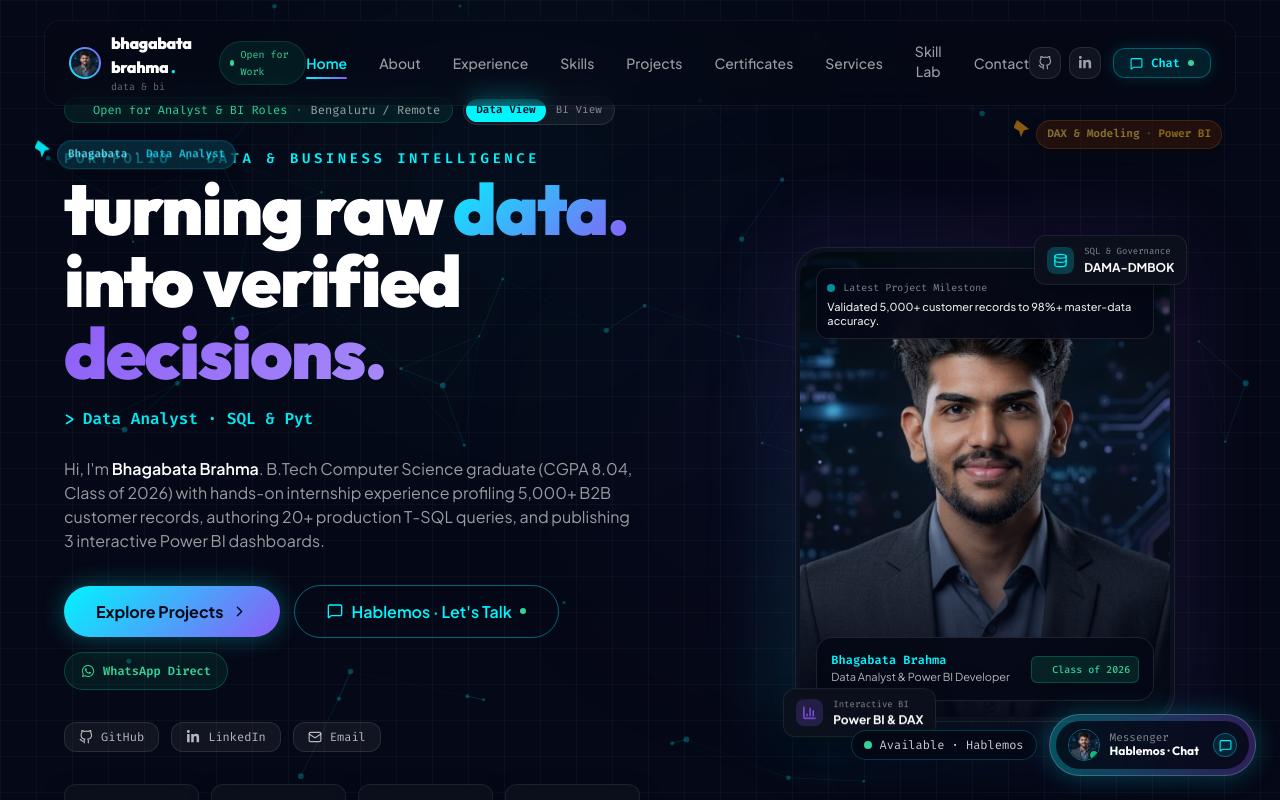
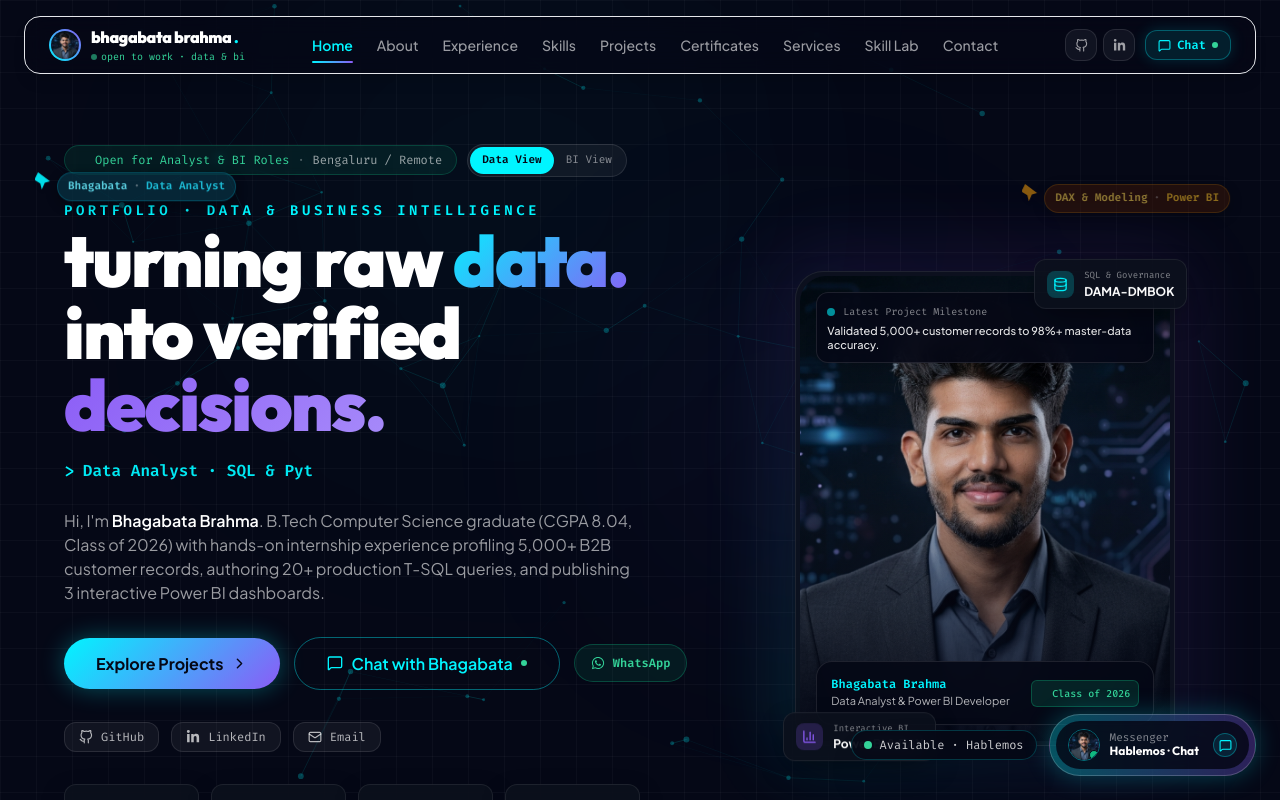
Before and after one commit to bhagabatabrahma0106-dotcom/Bhagabata-Portfolio-Data-Analyst, a React (Vite) app: page / in a window 1280 px wide. Shown: the top 800 px of the page. Built offline with nearby package versions, Linux system fonts and the light colour scheme; the HTML template or start-up script is replaced by a standard one.

Commit message:
fix(navbar): resolve overlapping status badge and increase hero top clearance

```diff
--- a/src/components/layout/Navbar.tsx
+++ b/src/components/layout/Navbar.tsx
@@ -15,7 +15,7 @@ export default function Navbar({ activeSection, setActiveSection }: NavbarProps)
   const [mobileOpen, setMobileOpen] = useState(false);
 
   useEffect(() => {
-    const handleScroll = () => setScrolled(window.scrollY > 30);
+    const handleScroll = () => setScrolled(window.scrollY > 25);
     window.addEventListener('scroll', handleScroll, { passive: true });
     return () => window.removeEventListener('scroll', handleScroll);
   }, []);
@@ -23,7 +23,7 @@ export default function Navbar({ activeSection, setActiveSection }: NavbarProps)
   const scrollTo = (id: string) => {
     const el = document.getElementById(id);
     if (el) {
-      const offset = 80;
+      const offset = 85;
       const top = el.getBoundingClientRect().top + window.scrollY - offset;
       window.scrollTo({ top, behavior: 'smooth' });
       setActiveSection(id);
@@ -42,49 +42,44 @@ export default function Navbar({ activeSection, setActiveSection }: NavbarProps)
         initial={{ y: -80, opacity: 0 }}
         animate={{ y: 0, opacity: 1 }}
         transition={{ duration: 0.6, ease: [0.22, 1, 0.36, 1] }}
-        className={`fixed top-0 left-0 right-0 z-40 transition-all duration-300 ${
-          scrolled ? 'py-3' : 'py-5'
+        className={`fixed top-0 left-0 right-0 z-50 transition-all duration-300 ${
+          scrolled ? 'py-2.5' : 'py-4'
         }`}
       >
-        <div className="max-w-[1240px] mx-auto px-4 sm:px-6">
+        <div className="max-w-[1280px] mx-auto px-4 sm:px-6">
           <div
-            className={`px-4 sm:px-6 py-2.5 rounded-2xl flex items-center justify-between transition-all duration-300 ${
+            className={`px-4 sm:px-6 py-2 rounded-2xl flex items-center justify-between gap-4 transition-all duration-300 ${
               scrolled
-                ? 'bg-dark/80 backdrop-blur-xl border border-white/10 shadow-[0_10px_35px_rgba(0,0,0,0.5)]'
-                : 'bg-dark/40 backdrop-blur-md border border-white/5'
+                ? 'bg-dark/85 backdrop-blur-xl border border-white/10 shadow-[0_10px_35px_rgba(0,0,0,0.6)]'
+                : 'bg-dark/60 backdrop-blur-md border border-white/8 shadow-lg'
             }`}
           >
-            {/* Brand Logo & Status */}
-            <div className="flex items-center gap-3">
+            {/* Brand Logo with Integrated Status Dot (Clean & Non-overlapping) */}
             <button
               onClick={() => scrollTo('home')}
-                className="flex items-center gap-2.5 group cursor-pointer text-left"
+              className="flex items-center gap-2.5 group cursor-pointer text-left shrink-0"
             >
               <div className="relative w-8 h-8 rounded-full overflow-hidden p-0.5 bg-gradient-to-tr from-primary to-secondary shrink-0 transition-transform duration-300 group-hover:scale-105">
                 <img src="/profile.png" alt="Bhagabata Brahma" className="w-full h-full object-cover rounded-full" />
               </div>
               <div className="flex flex-col">
-                  <span className="font-heading font-black text-sm sm:text-base text-white tracking-tight group-hover:text-primary transition-colors">
+                <span className="font-heading font-black text-sm sm:text-base text-white tracking-tight group-hover:text-primary transition-colors whitespace-nowrap">
                   bhagabata brahma<span className="text-primary font-mono">.</span>
                 </span>
-                  <span className="text-[10px] font-mono text-white/40 -mt-0.5">data & bi</span>
+                <span className="text-[10px] font-mono text-emerald-400 -mt-0.5 flex items-center gap-1 whitespace-nowrap">
+                  <span className="w-1.5 h-1.5 rounded-full bg-emerald-400 animate-pulse" />
+                  <span>open to work · data & bi</span>
+                </span>
               </div>
             </button>
 
-              {/* Studio Status Pill (Onlines Inspired) */}
-              <span className="hidden xl:inline-flex items-center gap-1.5 px-2.5 py-1 rounded-full bg-emerald-500/10 border border-emerald-500/20 text-[10px] font-mono text-emerald-400">
-                <span className="w-1.5 h-1.5 rounded-full bg-emerald-400 animate-ping" />
-                <span>Open for Work</span>
-              </span>
-            </div>
-
-            {/* Desktop Navigation Links */}
-            <ul className="hidden lg:flex items-center gap-6 xl:gap-8">
+            {/* Desktop Navigation Links — Compact & Non-wrapping */}
+            <ul className="hidden lg:flex items-center gap-4 xl:gap-6 shrink-0">
               {navItems.map((item) => (
-                <li key={item.id}>
+                <li key={item.id} className="shrink-0">
                   <button
                     onClick={() => scrollTo(item.id)}
-                    className={`relative font-body text-xs xl:text-sm font-medium transition-colors duration-200 cursor-pointer ${
+                    className={`relative font-body text-xs xl:text-sm font-medium transition-colors duration-200 cursor-pointer whitespace-nowrap py-1 ${
                       activeSection === item.id ? 'text-primary font-semibold' : 'text-white/60 hover:text-white'
                     }`}
                   >
@@ -92,7 +87,7 @@ export default function Navbar({ activeSection, setActiveSection }: NavbarProps)
                     {activeSection === item.id && (
                       <motion.span
                         layoutId="nav-pill"
-                        className="absolute -bottom-1.5 left-0 right-0 h-0.5 bg-gradient-to-r from-primary to-secondary rounded-full"
+                        className="absolute -bottom-1 left-0 right-0 h-0.5 bg-gradient-to-r from-primary to-secondary rounded-full"
                       />
                     )}
                   </button>
@@ -101,8 +96,8 @@ export default function Navbar({ activeSection, setActiveSection }: NavbarProps)
             </ul>
 
             {/* Actions: Social + Hablemos / Messenger Button */}
-            <div className="flex items-center gap-2 sm:gap-3">
-              <div className="hidden sm:flex items-center gap-2">
+            <div className="flex items-center gap-2 sm:gap-2.5 shrink-0">
+              <div className="hidden sm:flex items-center gap-1.5">
                 <a
                   href={personalInfo.github}
                   target="_blank"
@@ -110,7 +105,7 @@ export default function Navbar({ activeSection, setActiveSection }: NavbarProps)
                   className="w-8 h-8 rounded-xl bg-white/5 border border-white/10 flex items-center justify-center text-white/60 hover:text-white hover:border-primary/40 hover:bg-primary/10 transition-all duration-200"
                   aria-label="GitHub"
                 >
-                  <FiGithub size={14} />
+                  <FiGithub size={13} />
                 </a>
                 <a
                   href={personalInfo.linkedin}
@@ -119,7 +114,7 @@ export default function Navbar({ activeSection, setActiveSection }: NavbarProps)
                   className="w-8 h-8 rounded-xl bg-white/5 border border-white/10 flex items-center justify-center text-white/60 hover:text-white hover:border-primary/40 hover:bg-primary/10 transition-all duration-200"
                   aria-label="LinkedIn"
                 >
-                  <FaLinkedinIn size={14} />
+                  <FaLinkedinIn size={13} />
                 </a>
               </div>
 
@@ -128,11 +123,10 @@ export default function Navbar({ activeSection, setActiveSection }: NavbarProps)
                 onClick={openMessenger}
                 whileHover={{ scale: 1.04 }}
                 whileTap={{ scale: 0.96 }}
-                className="inline-flex items-center gap-2 px-3 sm:px-4 py-1.5 rounded-xl bg-primary/10 hover:bg-primary/20 border border-primary/30 text-xs font-mono font-semibold text-primary transition-all duration-300 shadow-[0_0_15px_rgba(0,245,255,0.15)] cursor-pointer"
+                className="inline-flex items-center gap-1.5 px-3 py-1.5 rounded-xl bg-primary/10 hover:bg-primary/20 border border-primary/30 text-xs font-mono font-semibold text-primary transition-all duration-300 shadow-[0_0_15px_rgba(0,245,255,0.15)] cursor-pointer whitespace-nowrap"
               >
                 <MessageSquare size={13} />
-                <span className="hidden xs:inline">Hablemos</span>
-                <span className="xs:hidden">Chat</span>
+                <span>Chat</span>
                 <span className="w-1.5 h-1.5 rounded-full bg-emerald-400" />
               </motion.button>
 
@@ -142,7 +136,7 @@ export default function Navbar({ activeSection, setActiveSection }: NavbarProps)
                 onClick={() => setMobileOpen(!mobileOpen)}
                 aria-label="Toggle menu"
               >
-                {mobileOpen ? <X size={18} /> : <Menu size={18} />}
+                {mobileOpen ? <X size={17} /> : <Menu size={17} />}
               </button>
             </div>
           </div>
@@ -158,7 +152,7 @@ export default function Navbar({ activeSection, setActiveSection }: NavbarProps)
             animate={{ opacity: 1, y: 0 }}
             exit={{ opacity: 0, y: -15 }}
             transition={{ duration: 0.25 }}
-            className="fixed top-20 left-4 right-4 z-40 bg-dark/95 backdrop-blur-2xl border border-white/15 rounded-2xl p-6 shadow-2xl"
+            className="fixed top-20 left-4 right-4 z-50 bg-dark/95 backdrop-blur-2xl border border-white/15 rounded-2xl p-6 shadow-2xl"
           >
             <div className="flex items-center justify-between pb-4 border-b border-white/10 mb-4">
               <span className="text-xs font-mono text-white/40 uppercase tracking-widest">Navigation</span>
--- a/src/components/sections/Hero.tsx
+++ b/src/components/sections/Hero.tsx
@@ -16,7 +16,7 @@ export default function Hero() {
   const scrollTo = (id: string) => {
     const el = document.getElementById(id);
     if (el) {
-      const offset = 80;
+      const offset = 85;
       const top = el.getBoundingClientRect().top + window.scrollY - offset;
       window.scrollTo({ top, behavior: 'smooth' });
     }
@@ -29,20 +29,20 @@ export default function Hero() {
   return (
     <section
       id="home"
-      className="relative min-h-screen flex flex-col justify-center pt-24 pb-16 overflow-hidden studio-grid"
+      className="relative min-h-screen flex flex-col justify-center pt-32 sm:pt-36 pb-16 overflow-hidden studio-grid"
     >
       {/* Ambient background glows */}
       <div className="absolute top-1/4 left-1/2 -translate-x-1/2 -translate-y-1/2 w-[600px] h-[350px] bg-primary/8 rounded-full blur-[140px] pointer-events-none z-0" />
       <div className="absolute top-1/3 right-10 w-[400px] h-[400px] bg-secondary/8 rounded-full blur-[120px] pointer-events-none z-0" />
 
-      {/* Floating Studio Cursor Pills (Inspired by onlines.com.ar) */}
+      {/* Floating Studio Cursor Pills (Positioned safely below the fixed navbar) */}
       <div className="hidden lg:block absolute inset-0 pointer-events-none z-20 max-w-7xl mx-auto">
         {/* Cursor 1: Data Analyst */}
         <motion.div
           initial={{ opacity: 0, x: -30, y: 20 }}
           animate={{ opacity: 1, x: [0, 8, 0], y: [0, -10, 0] }}
           transition={{ duration: 6, repeat: Infinity, ease: 'easeInOut' }}
-          className="absolute top-36 left-8"
+          className="absolute top-44 left-8"
         >
           <div className="flex items-start gap-1">
             <svg width="18" height="18" viewBox="0 0 24 24" fill="#00F5FF" className="drop-shadow-md">
@@ -61,7 +61,7 @@ export default function Hero() {
           initial={{ opacity: 0, x: 30, y: -20 }}
           animate={{ opacity: 1, x: [0, -10, 0], y: [0, 8, 0] }}
           transition={{ duration: 7, repeat: Infinity, ease: 'easeInOut', delay: 1 }}
-          className="absolute top-28 right-12"
+          className="absolute top-44 right-10"
         >
           <div className="flex items-start gap-1">
             <svg width="18" height="18" viewBox="0 0 24 24" fill="#F59E0B" className="drop-shadow-md">
@@ -80,7 +80,7 @@ export default function Hero() {
           initial={{ opacity: 0, y: 30 }}
           animate={{ opacity: 1, x: [0, 6, 0], y: [0, -8, 0] }}
           transition={{ duration: 5.5, repeat: Infinity, ease: 'easeInOut', delay: 2 }}
-          className="absolute bottom-32 left-16"
+          className="absolute bottom-28 left-14"
         >
           <div className="flex items-start gap-1">
             <svg width="18" height="18" viewBox="0 0 24 24" fill="#10B981" className="drop-shadow-md">
@@ -99,7 +99,7 @@ export default function Hero() {
           initial={{ opacity: 0, y: -20 }}
           animate={{ opacity: 1, x: [0, -8, 0], y: [0, 10, 0] }}
           transition={{ duration: 6.5, repeat: Infinity, ease: 'easeInOut', delay: 1.5 }}
-          className="absolute bottom-24 right-20"
+          className="absolute bottom-24 right-16"
         >
           <div className="flex items-start gap-1">
             <svg width="18" height="18" viewBox="0 0 24 24" fill="#8B5CF6" className="drop-shadow-md">
@@ -123,24 +123,24 @@ export default function Hero() {
             initial="hidden"
             animate="visible"
           >
-            {/* Top Interactive Mode & Status Bar */}
+            {/* Top Interactive Mode & Status Bar with Clear Clearance */}
             <motion.div
               variants={staggerItem}
               className="flex flex-wrap items-center justify-center lg:justify-start gap-2.5 mb-6"
             >
               {/* Studio Status Pill */}
-              <div className="inline-flex items-center gap-2 px-3 py-1 rounded-full bg-emerald-500/10 border border-emerald-500/25 text-xs font-mono text-emerald-400 backdrop-blur-sm">
+              <div className="inline-flex items-center gap-2 px-3.5 py-1.5 rounded-full bg-emerald-500/10 border border-emerald-500/25 text-xs font-mono text-emerald-400 backdrop-blur-sm">
                 <span className="w-2 h-2 rounded-full bg-emerald-400 animate-ping" />
                 <span>Open for Analyst & BI Roles</span>
                 <span className="text-white/30 hidden sm:inline">·</span>
                 <span className="text-white/60 hidden sm:inline">Bengaluru / Remote</span>
               </div>
 
-              {/* Mode Toggle Switch (Inspired by onlines.com.ar IA mode pill) */}
+              {/* Mode Toggle Switch */}
               <div className="inline-flex p-0.5 rounded-full bg-white/5 border border-white/10 text-[11px] font-mono">
                 <button
                   onClick={() => setActiveMode('analytics')}
-                  className={`px-2.5 py-0.5 rounded-full transition-all cursor-pointer ${
+                  className={`px-3 py-1 rounded-full transition-all cursor-pointer ${
                     activeMode === 'analytics'
                       ? 'bg-primary text-dark font-bold shadow-sm'
                       : 'text-white/50 hover:text-white'
@@ -150,7 +150,7 @@ export default function Hero() {
                 </button>
                 <button
                   onClick={() => setActiveMode('executive')}
-                  className={`px-2.5 py-0.5 rounded-full transition-all cursor-pointer ${
+                  className={`px-3 py-1 rounded-full transition-all cursor-pointer ${
                     activeMode === 'executive'
                       ? 'bg-secondary text-white font-bold shadow-sm'
                       : 'text-white/50 hover:text-white'
@@ -220,7 +220,7 @@ export default function Hero() {
                 className="btn-outline cursor-pointer border-white/20 text-white hover:border-primary/50 hover:text-primary flex items-center gap-2"
               >
                 <MessageSquare size={16} />
-                <span>Hablemos · Let's Talk</span>
+                <span>Chat with Bhagabata</span>
                 <span className="w-1.5 h-1.5 rounded-full bg-emerald-400" />
               </button>
 
@@ -231,7 +231,7 @@ export default function Hero() {
                 className="px-4 py-2.5 rounded-full bg-emerald-500/10 hover:bg-emerald-500/20 border border-emerald-500/30 text-emerald-400 text-xs font-mono font-semibold flex items-center gap-2 transition-all cursor-pointer"
               >
                 <FaWhatsapp size={14} />
-                <span>WhatsApp Direct</span>
+                <span>WhatsApp</span>
               </a>
             </motion.div>
 
@@ -321,7 +321,7 @@ export default function Hero() {
                   {/* Subtle Dark Gradient Overlay at bottom */}
                   <div className="absolute inset-0 bg-gradient-to-t from-dark/95 via-dark/20 to-transparent" />
 
-                  {/* Floating Notification Snippet inside Image (Conversation Style) */}
+                  {/* Floating Notification Snippet inside Image */}
                   <div className="absolute top-4 left-4 right-4 p-2.5 rounded-xl bg-dark/85 border border-white/10 backdrop-blur-md shadow-lg">
                     <div className="flex items-center gap-2">
                       <span className="w-2 h-2 rounded-full bg-primary animate-pulse" />
@@ -385,7 +385,7 @@ export default function Hero() {
       {/* Scroll Down Indicator */}
       <motion.div
         className="relative z-10 pt-8 flex flex-col items-center gap-1.5 text-white/40 hover:text-primary transition-colors cursor-pointer"
-        onClick={() => scrollTo('about')}
+        onClick={() => scrollTo('highlights')}
         initial={{ opacity: 0, y: 10 }}
         animate={{ opacity: 1, y: 0 }}
         transition={{ delay: 1.2, duration: 0.6 }}
```
Lines whose indentation alone changed are shown as unchanged.
